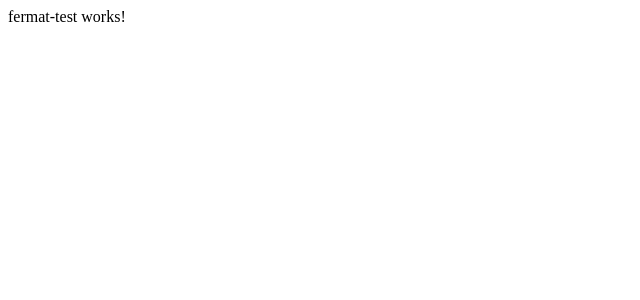
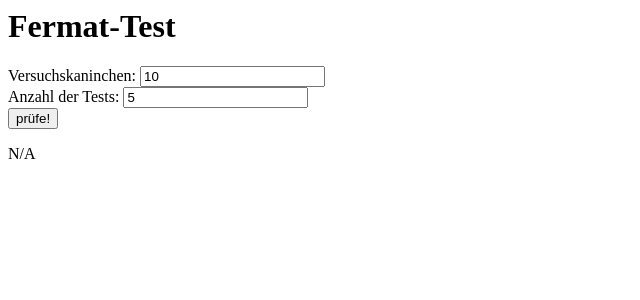
Before and after one commit to NicoKrebs/angular-eggrxx, an Angular app: page / in a window 1280 px wide. Shown: the top 300 px of the page, without its empty margins (0-640 px from the left). Built offline with nearby package versions, Linux system fonts and the light colour scheme.

Commit message:
2 files modified

```diff
--- a/src/app/fermat-test/fermat-test.component.html
+++ b/src/app/fermat-test/fermat-test.component.html
@@ -1,3 +1,12 @@
-<p>
-fermat-test works!
-</p>
+<h1> Fermat-Test </h1>
+
+<form>
+  Versuchskaninchen:
+  <input  name="versuchskaninchen"  [(ngModel)]="versuchskaninchen" type="number"/>
+<br/>
+  Anzahl der Tests:
+ <input  name="Anzahl"  [(ngModel)]="Anzahl" type="number"/>
+ <br/>
+ <button> prüfe! </button>
+ </form>
+ {{ergebnis}}
--- a/src/app/fermat-test/fermat-test.component.ts
+++ b/src/app/fermat-test/fermat-test.component.ts
@@ -7,6 +7,10 @@ import { Component, OnInit } from '@angular/core';
 })
 export class FermatTestComponent implements OnInit {
 
+
+versuchskaninchen: number = 10;
+Anzahl: number = 5;
+ergebnis="N/A"
   constructor() { }
 
   ngOnInit() {
```
